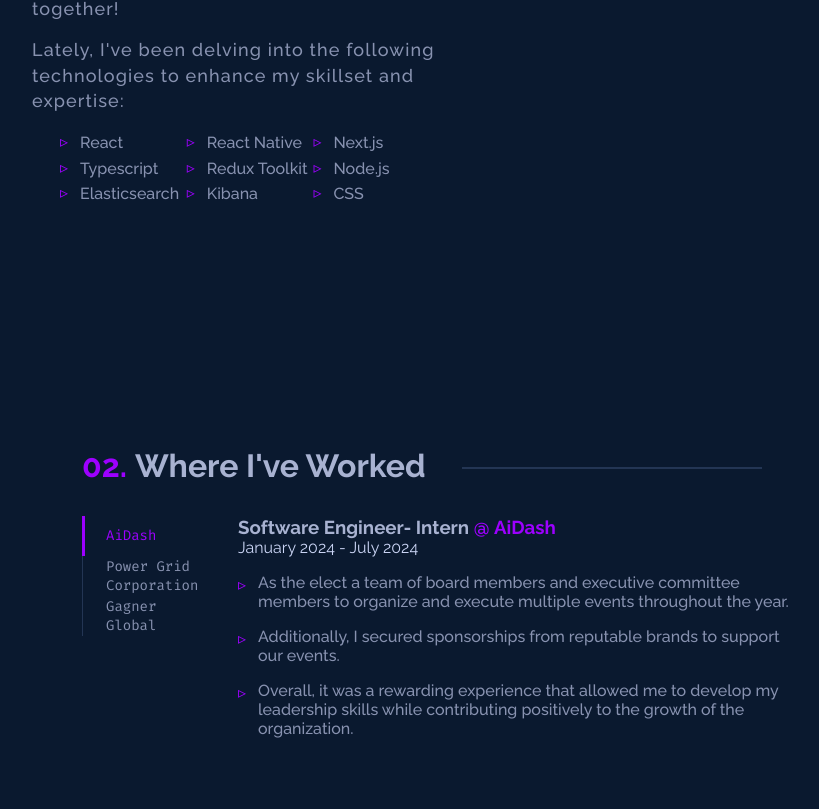
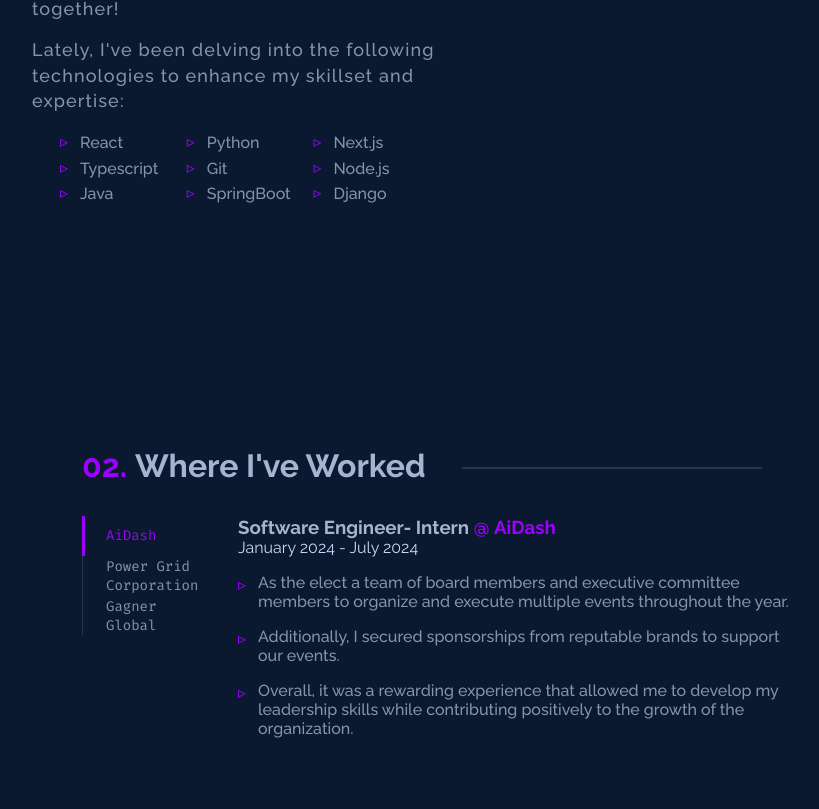
Before and after one commit to krockxz/portfolio, a Next.js app: page / in a window 1280 px wide. Shown: the part 1571-2380 px from the top of the page, without its empty margins (208-1027 px from the left). Built offline with nearby package versions, Linux system fonts and the light colour scheme; no server answers.

Commit message:
minor updates

```diff
--- a/src/sections/About.tsx
+++ b/src/sections/About.tsx
@@ -42,14 +42,14 @@ function About() {
           </p>
           <ul className="about-grid-info-list">
             <li className="about-grid-info-list-item">React</li>
-            <li className="about-grid-info-list-item">React Native</li>
+            <li className="about-grid-info-list-item">Python</li>
             <li className="about-grid-info-list-item">Next.js</li>
             <li className="about-grid-info-list-item">Typescript</li>
-            <li className="about-grid-info-list-item">Redux Toolkit</li>
+            <li className="about-grid-info-list-item">Git</li>
             <li className="about-grid-info-list-item">Node.js</li>
-            <li className="about-grid-info-list-item">Elasticsearch</li>
-            <li className="about-grid-info-list-item">Kibana</li>
-            <li className="about-grid-info-list-item">CSS</li>
+            <li className="about-grid-info-list-item">Java</li>
+            <li className="about-grid-info-list-item">SpringBoot</li>
+            <li className="about-grid-info-list-item">Django</li>
           </ul>
         </div>
         <div className="about-grid-photo">
--- a/src/sections/Footer.tsx
+++ b/src/sections/Footer.tsx
@@ -29,7 +29,7 @@ function Footer() {
         target="_blank"
         className="footer-link"
       >
-        <span className="footer-info">Designed and Built by Kunal Roy Choudhury.</span>
+        <span className="footer-info">Built by Kunal Roy Choudhury.</span>
         {githubInfo && (
           <div className="footer-git">
             <div className="footer-git-item">
```
Also changed, not shown: public/kunal.jpg.
